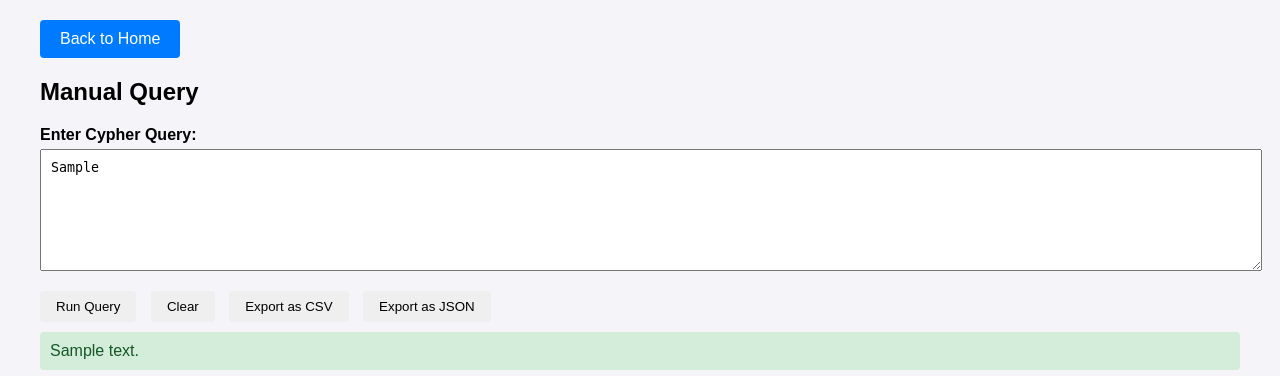
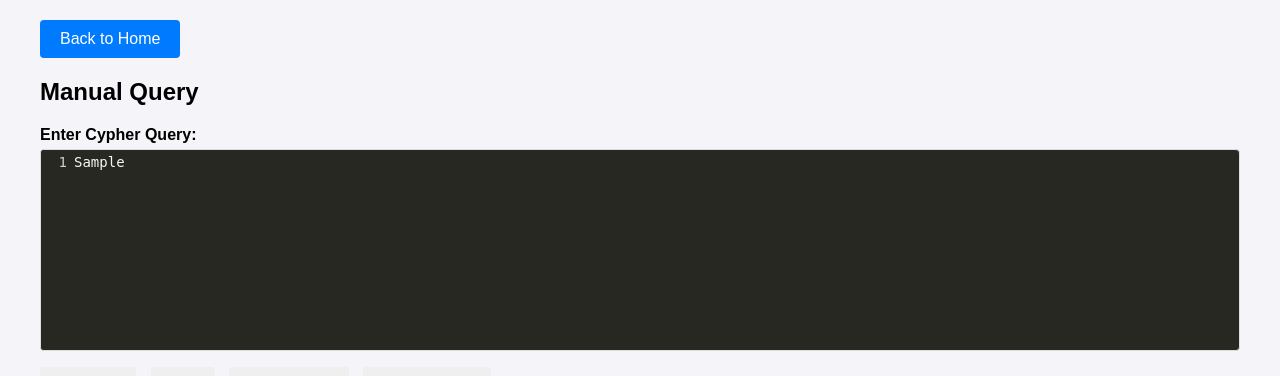
Before and after one commit to omidvar1986/neo4j-dashboard, a Django app: template dashboard/templates/dashboard/manual_queries.html in a window 1280 px wide. Shown: the part 38-414 px from the top of the page. Run offline with Django 4.2, Linux system fonts and the light colour scheme; the template is opened without the code that fills it: most values are stand-ins (such as "Sample title", 1, 10 or a date in 2020).

Commit message:
modify manual query ui

```diff
--- a/dashboard/templates/dashboard/manual_queries.html
+++ b/dashboard/templates/dashboard/manual_queries.html
@@ -3,11 +3,22 @@
 {% block title %}Manual Queries - Neo4j Dashboard{% endblock %}
 {% block extra_head %}
     <script src="https://d3js.org/d3.v7.min.js"></script>
+    <!-- Add CodeMirror CSS and JS -->
+    <link rel="stylesheet" href="https://cdnjs.cloudflare.com/ajax/libs/codemirror/5.65.2/codemirror.min.css">
+    <link rel="stylesheet" href="https://cdnjs.cloudflare.com/ajax/libs/codemirror/5.65.2/theme/monokai.min.css">
+    <script src="https://cdnjs.cloudflare.com/ajax/libs/codemirror/5.65.2/codemirror.min.js"></script>
+    <script src="https://cdnjs.cloudflare.com/ajax/libs/codemirror/5.65.2/mode/cypher/cypher.min.js"></script>
     <style>
         .section { margin: 20px 0; }
         .form-group { margin-bottom: 15px; }
         .form-group label { display: block; font-weight: bold; margin-bottom: 5px; }
-        .form-group textarea { width: 100%; height: 100px; padding: 10px; font-family: monospace; }
+        .CodeMirror {
+            height: 200px;
+            border: 1px solid #ddd;
+            border-radius: 4px;
+            font-family: 'Fira Code', monospace;
+            font-size: 14px;
+        }
         .buttons { margin-top: 10px; }
         .btn { padding: 8px 16px; margin-right: 10px; border: none; border-radius: 4px; cursor: pointer; }
         .btn-primary { background-color: #007bff; color: white; }
@@ -36,7 +47,7 @@
             {% csrf_token %}
             <div class="form-group">
                 <label for="cypher_query">Enter Cypher Query:</label>
-                <textarea id="cypher_query" name="cypher_query" placeholder="e.g., MATCH (n)-[r]->(m) RETURN n, r, m">{{ cypher_query }}</textarea>
+                <textarea id="cypher_query" name="cypher_query" style="display: none;">{{ cypher_query }}</textarea>
             </div>
             <div style="margin-top: 16px;">
                 <button type="submit" name="action" value="execute" class="btn">Run Query</button>
@@ -73,6 +84,27 @@
             <div id="graph-tooltip" style="position: absolute; display: none; pointer-events: none; background: #fff; border: 1px solid #333; border-radius: 6px; padding: 8px 12px; font-size: 1em; color: #222; z-index: 10000; box-shadow: 0 2px 8px rgba(0,0,0,0.15);"></div>
 
             <script type="text/javascript">
+                // Initialize CodeMirror
+                var editor = CodeMirror.fromTextArea(document.getElementById("cypher_query"), {
+                    mode: "cypher",
+                    theme: "monokai",
+                    lineNumbers: true,
+                    autoCloseBrackets: true,
+                    matchBrackets: true,
+                    indentUnit: 4,
+                    tabSize: 4,
+                    lineWrapping: true,
+                    extraKeys: {"Ctrl-Space": "autocomplete"},
+                    hintOptions: {
+                        completeSingle: false
+                    }
+                });
+
+                // Update textarea value before form submission
+                document.querySelector('form').addEventListener('submit', function() {
+                    document.getElementById('cypher_query').value = editor.getValue();
+                });
+
                 const nodes = {{ nodes_json|safe }};
                 const links = {{ edges_json|safe }};
 
@@ -103,18 +135,34 @@
                     .attr("stroke-width", 2);
 
                 const node = zoomGroup.append("g")
-                    .attr("stroke", "#fff")
-                    .attr("stroke-width", 1.5)
+                    .attr("stroke", "#000")
+                    .attr("stroke-width", 1)
                     .selectAll("circle")
                     .data(nodes)
                     .enter().append("circle")
                     .attr("r", 18)
-                    .attr("fill", "#69b3a2")
+                    .attr("fill", "#90EE90")
+                    .attr("filter", "drop-shadow(0px 2px 2px rgba(0,0,0,0.3))")
                     .call(d3.drag()
                         .on("start", dragstarted)
                         .on("drag", dragged)
                         .on("end", dragended)
                     );
+
+                // Add gradient definition for 3D effect
+                svg.append("defs").append("radialGradient")
+                    .attr("id", "nodeGradient")
+                    .selectAll("stop")
+                    .data([
+                        {offset: "0%", color: "#a8ffa8"},
+                        {offset: "100%", color: "#90EE90"}
+                    ])
+                    .enter().append("stop")
+                    .attr("offset", d => d.offset)
+                    .attr("stop-color", d => d.color);
+
+                // Update node fill to use gradient
+                node.attr("fill", "url(#nodeGradient)");
 
                 const label = zoomGroup.append("g")
                     .selectAll("text")
```
